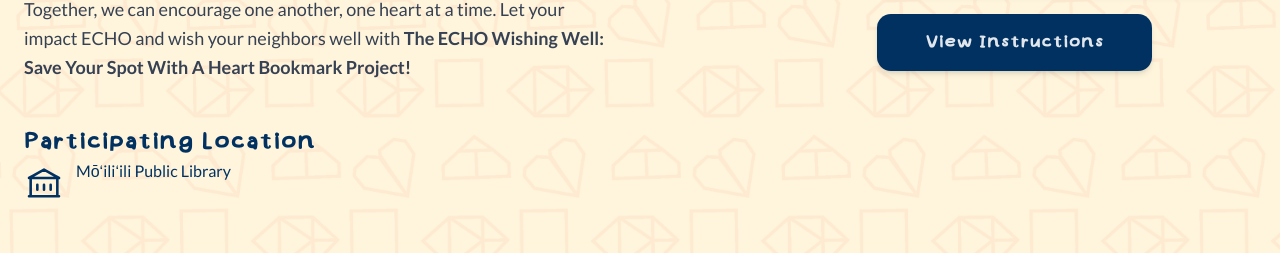
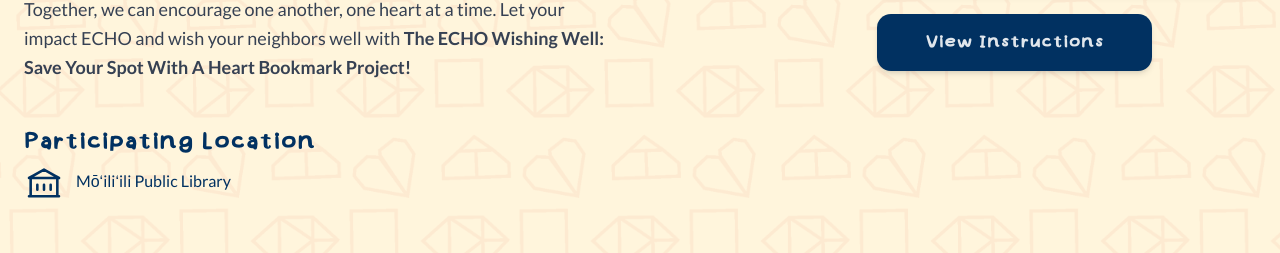
Before and after one commit to ganning127/echo_website, a Next.js app: page /program/the-echo-wishing-well in a window 1280 px wide. Shown: the part 1604-1857 px from the top of the page. Built offline with nearby package versions, Linux system fonts and the light colour scheme; no server answers.

Commit message:
Update Conclusion.tsx

```diff
--- a/src/components/Sections/WishingWell/Conclusion.tsx
+++ b/src/components/Sections/WishingWell/Conclusion.tsx
@@ -19,7 +19,7 @@ export function ConclusionSection() {
                 <h2 className="pt-10 text-1xl md:text-3xl font-heading text-[#013161]">
                   Participating Location
                 </h2>
-                <div className="flex items-start justify-center items-center gap-3 text-[#013161]">
+                <div className="flex justify-center items-center gap-3 text-[#013161]">
                   <div className="shrink-0 pt-1">
                     <Image
                       src="/programs/the-echo-wishing-well/majesticons_library-line.svg"
```
